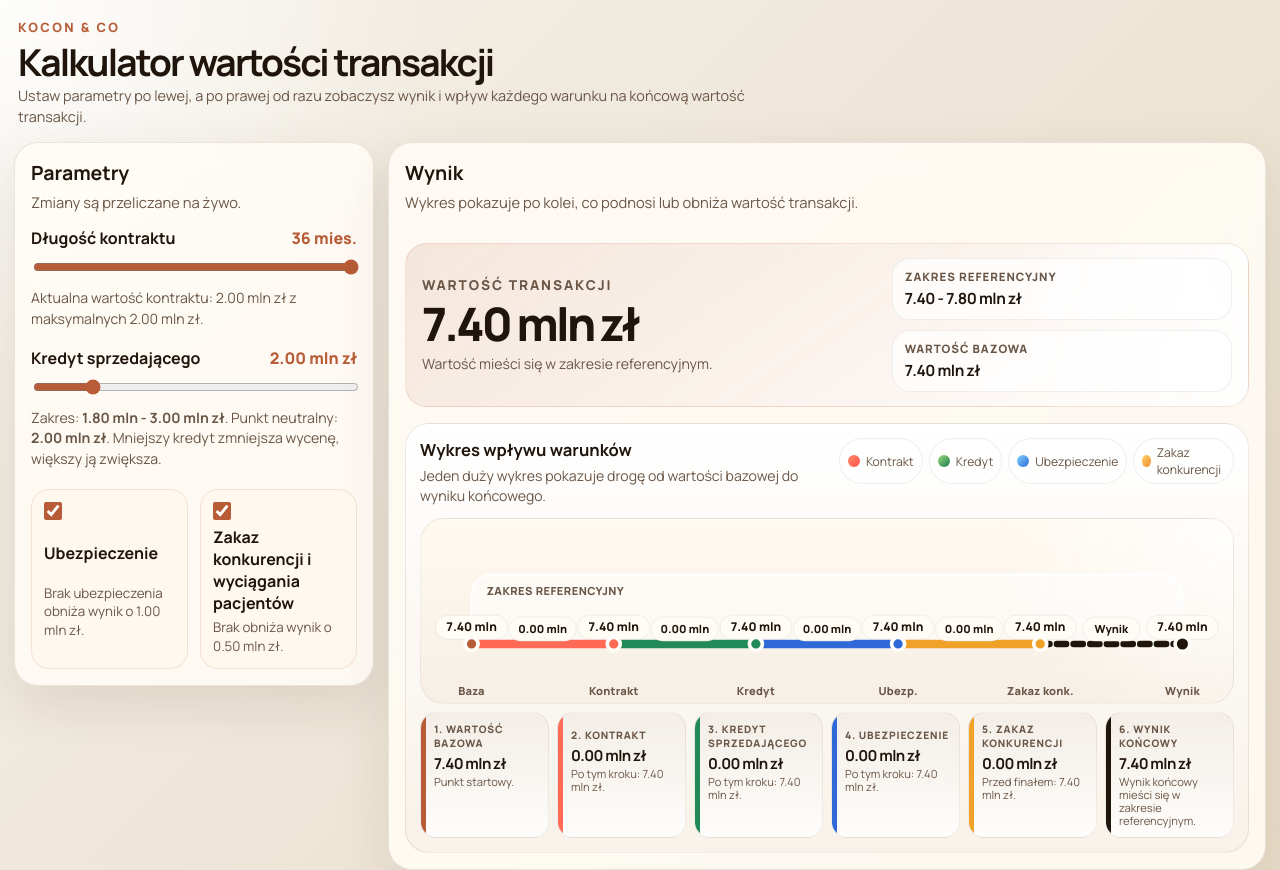
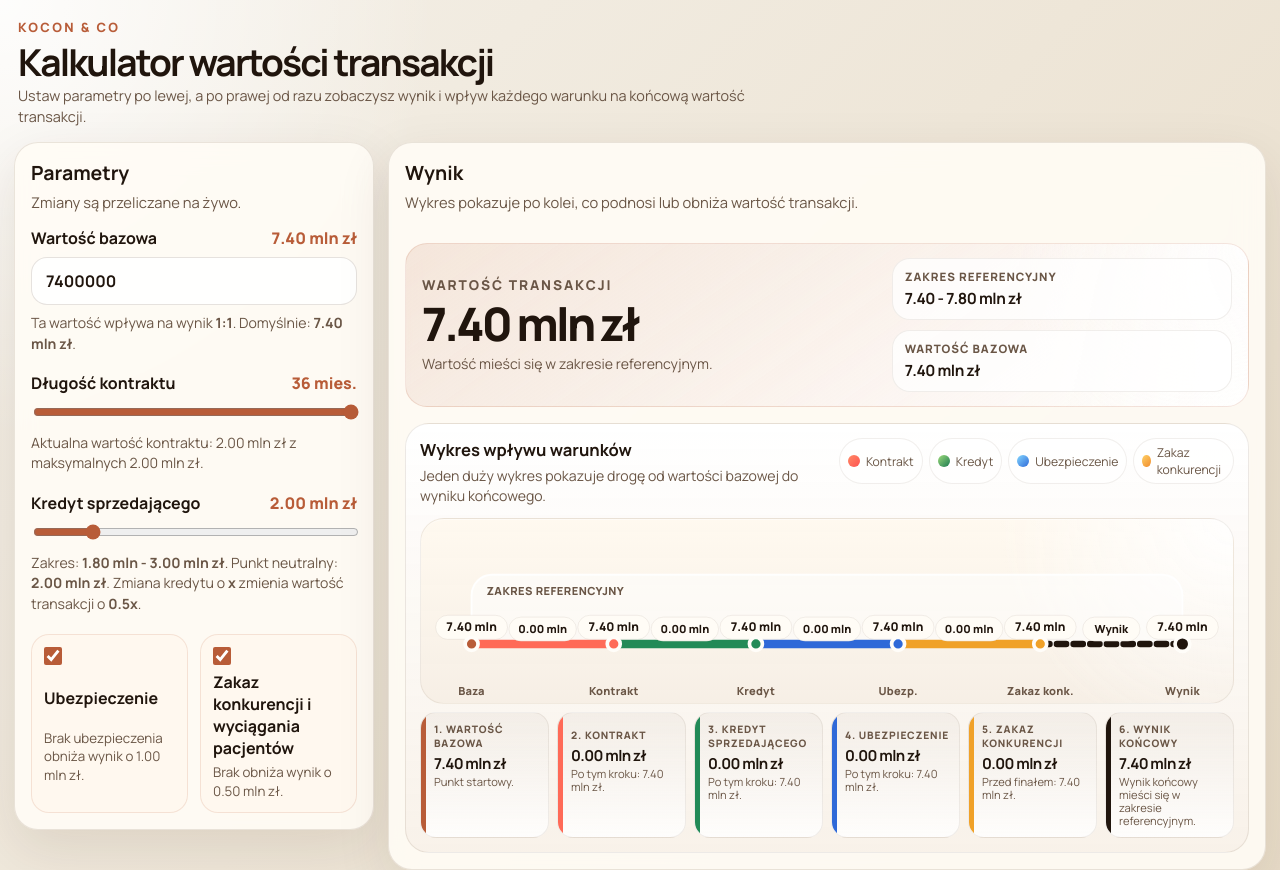
Before and after one commit to smi48u/klinika, a Flask app: page / in a window 1280 px wide. Shown: the top 870 px of the page. Run offline with Flask 3, Linux system fonts and the light colour scheme.

Commit message:
feat: add configurable base value to transaction calculations and UI input

```diff
--- a/app.py
+++ b/app.py
@@ -9,25 +9,21 @@ app = Flask(__name__)
 BASE_VALUE = 7_400_000
 MAX_CONTRACT_VALUE = 2_000_000
 MAX_CONTRACT_MONTHS = 36
+MIN_BASE_VALUE = 0
+MAX_BASE_VALUE = 20_000_000
 MIN_SELLER_CREDIT = 1_800_000
 MAX_SELLER_CREDIT = 3_000_000
 NEUTRAL_SELLER_CREDIT = 2_000_000
+SELLER_CREDIT_WEIGHT = 0.5
 INSURANCE_PENALTY = 1_000_000
 NON_COMPETE_PENALTY = 500_000
 REFERENCE_MIN = 7_400_000
 REFERENCE_MAX = 7_800_000
-VISUAL_MIN = (
-    BASE_VALUE
-    - MAX_CONTRACT_VALUE
-    + (MIN_SELLER_CREDIT - NEUTRAL_SELLER_CREDIT)
-    - INSURANCE_PENALTY
-    - NON_COMPETE_PENALTY
-)
-VISUAL_MAX = BASE_VALUE + (MAX_SELLER_CREDIT - NEUTRAL_SELLER_CREDIT)
 
 
 @dataclass
 class Scenario:
+    base_value: int
     contract_months: int
     seller_credit: int
     has_insurance: bool
@@ -38,13 +34,30 @@ def clamp(value: float, minimum: float, maximum: float) -> float:
     return max(minimum, min(maximum, value))
 
 
+def calculate_visual_range(base_value: int) -> dict[str, int]:
+    credit_min_adjustment = round((MIN_SELLER_CREDIT - NEUTRAL_SELLER_CREDIT) * SELLER_CREDIT_WEIGHT)
+    credit_max_adjustment = round((MAX_SELLER_CREDIT - NEUTRAL_SELLER_CREDIT) * SELLER_CREDIT_WEIGHT)
+
+    return {
+        "min": (
+            base_value
+            - MAX_CONTRACT_VALUE
+            + credit_min_adjustment
+            - INSURANCE_PENALTY
+            - NON_COMPETE_PENALTY
+        ),
+        "max": base_value + credit_max_adjustment,
+    }
+
+
 def calculate_transaction(scenario: Scenario) -> dict[str, object]:
+    base_value = int(clamp(scenario.base_value, MIN_BASE_VALUE, MAX_BASE_VALUE))
     contract_months = int(clamp(scenario.contract_months, 0, MAX_CONTRACT_MONTHS))
     seller_credit = int(clamp(scenario.seller_credit, MIN_SELLER_CREDIT, MAX_SELLER_CREDIT))
 
     contract_component = round(MAX_CONTRACT_VALUE * (contract_months / MAX_CONTRACT_MONTHS))
     contract_adjustment = contract_component - MAX_CONTRACT_VALUE
-    credit_adjustment = seller_credit - NEUTRAL_SELLER_CREDIT
+    credit_adjustment = round((seller_credit - NEUTRAL_SELLER_CREDIT) * SELLER_CREDIT_WEIGHT)
     insurance_adjustment = 0 if scenario.has_insurance else -INSURANCE_PENALTY
     non_compete_adjustment = 0 if scenario.has_non_compete else -NON_COMPETE_PENALTY
 
@@ -55,20 +68,18 @@ def calculate_transaction(scenario: Scenario) -> dict[str, object]:
         "non_compete": non_compete_adjustment,
     }
 
-    total = BASE_VALUE + sum(adjustments.values())
+    total = base_value + sum(adjustments.values())
+    visual_range = calculate_visual_range(base_value)
 
     return {
-        "base_value": BASE_VALUE,
+        "base_value": base_value,
         "total": total,
         "contract_component": contract_component,
         "reference_range": {
             "min": REFERENCE_MIN,
             "max": REFERENCE_MAX,
         },
-        "visual_range": {
-            "min": VISUAL_MIN,
-            "max": VISUAL_MAX,
-        },
+        "visual_range": visual_range,
         "adjustments": adjustments,
     }
 
@@ -83,6 +94,7 @@ def calculate() -> tuple[object, int]:
     payload = request.get_json(silent=True) or {}
 
     scenario = Scenario(
+        base_value=int(payload.get("base_value", BASE_VALUE)),
         contract_months=int(payload.get("contract_months", 36)),
         seller_credit=int(payload.get("seller_credit", 2_000_000)),
         has_insurance=bool(payload.get("has_insurance", True)),
--- a/static/app.js
+++ b/static/app.js
@@ -1,8 +1,10 @@
 const elements = {
+  baseValueInput: document.querySelector("#baseValueInput"),
   contractMonths: document.querySelector("#contractMonths"),
   sellerCredit: document.querySelector("#sellerCredit"),
   hasInsurance: document.querySelector("#hasInsurance"),
   hasNonCompete: document.querySelector("#hasNonCompete"),
+  baseValueInputValue: document.querySelector("#baseValueInputValue"),
   contractMonthsValue: document.querySelector("#contractMonthsValue"),
   sellerCreditValue: document.querySelector("#sellerCreditValue"),
   contractHint: document.querySelector("#contractHint"),
@@ -283,13 +285,16 @@ function updateStoryCards(data) {
 }
 
 async function updateCalculation() {
+  const baseValue = Number(elements.baseValueInput.value || 0);
   const payload = {
+    base_value: baseValue,
     contract_months: Number(elements.contractMonths.value),
     seller_credit: Number(elements.sellerCredit.value),
     has_insurance: elements.hasInsurance.checked,
     has_non_compete: elements.hasNonCompete.checked,
   };
 
+  elements.baseValueInputValue.textContent = formatMoney(baseValue);
   elements.contractMonthsValue.textContent = `${payload.contract_months} mies.`;
   elements.sellerCreditValue.textContent = formatMoney(payload.seller_credit);
 
@@ -305,6 +310,8 @@ async function updateCalculation() {
     const data = await response.json();
     const contractComponent = formatMoney(data.contract_component);
 
+    elements.baseValueInput.value = String(data.base_value);
+    elements.baseValueInputValue.textContent = formatMoney(data.base_value);
     elements.contractHint.textContent = `Aktualna wartość kontraktu: ${contractComponent} z maksymalnych 2.00 mln zł.`;
     elements.totalValue.textContent = formatMoney(data.total);
 
@@ -324,6 +331,7 @@ async function updateCalculation() {
 }
 
 for (const node of [
+  elements.baseValueInput,
   elements.contractMonths,
   elements.sellerCredit,
   elements.hasInsurance,
--- a/static/style.css
+++ b/static/style.css
@@ -122,6 +122,22 @@ h1 {
 input[type="range"] {
   width: 100%;
   accent-color: var(--accent);
+}
+
+.text-input {
+  width: 100%;
+  padding: 12px 14px;
+  border: 1px solid rgba(80, 53, 28, 0.14);
+  border-radius: 16px;
+  background: rgba(255, 255, 255, 0.9);
+  color: var(--ink);
+  font: inherit;
+  font-weight: 700;
+}
+
+.text-input:focus {
+  outline: 2px solid rgba(184, 92, 56, 0.18);
+  border-color: rgba(184, 92, 56, 0.32);
 }
 
 .hint {
--- a/templates/index.html
+++ b/templates/index.html
@@ -30,6 +30,26 @@
 
       <div class="field">
         <div class="field-header">
+          <label for="baseValueInput">Wartość bazowa</label>
+          <span id="baseValueInputValue">7.40 mln zł</span>
+        </div>
+        <input
+          id="baseValueInput"
+          name="baseValueInput"
+          class="text-input"
+          type="number"
+          min="0"
+          max="20000000"
+          step="50000"
+          value="7400000"
+        />
+        <p class="hint">
+          Ta wartość wpływa na wynik <strong>1:1</strong>. Domyślnie: <strong>7.40 mln zł</strong>.
+        </p>
+      </div>
+
+      <div class="field">
+        <div class="field-header">
           <label for="contractMonths">Długość kontraktu</label>
           <span id="contractMonthsValue">36 mies.</span>
         </div>
@@ -48,7 +68,8 @@
           value="2000000" />
         <p class="hint">
           Zakres: <strong>1.80 mln - 3.00 mln zł</strong>. Punkt neutralny:
-          <strong>2.00 mln zł</strong>. Mniejszy kredyt zmniejsza wycenę, większy ją zwiększa.
+          <strong>2.00 mln zł</strong>. Zmiana kredytu o <strong>x</strong> zmienia
+          wartość transakcji o <strong>0.5x</strong>.
         </p>
       </div>
 
```
